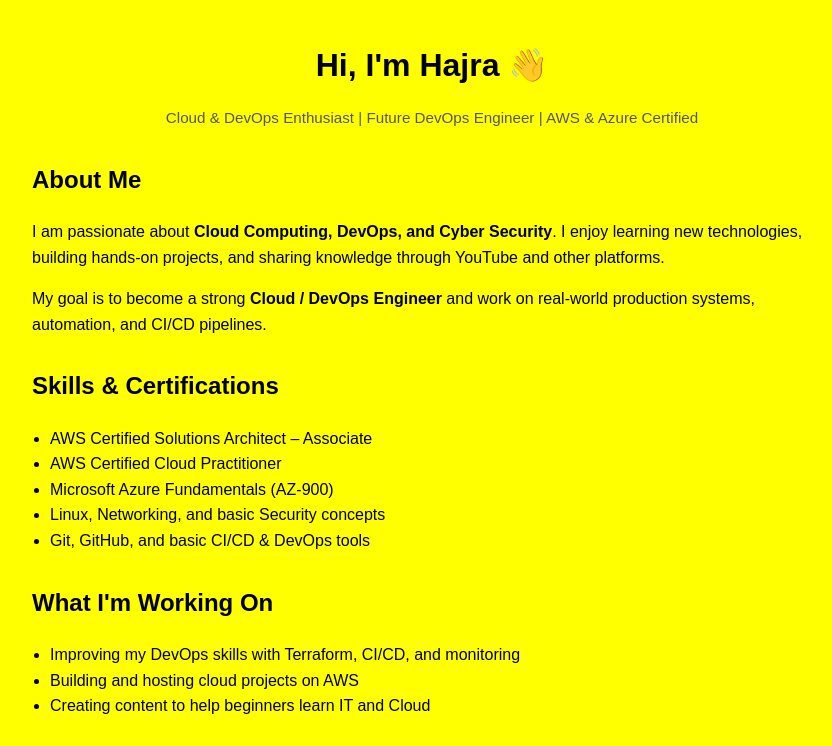
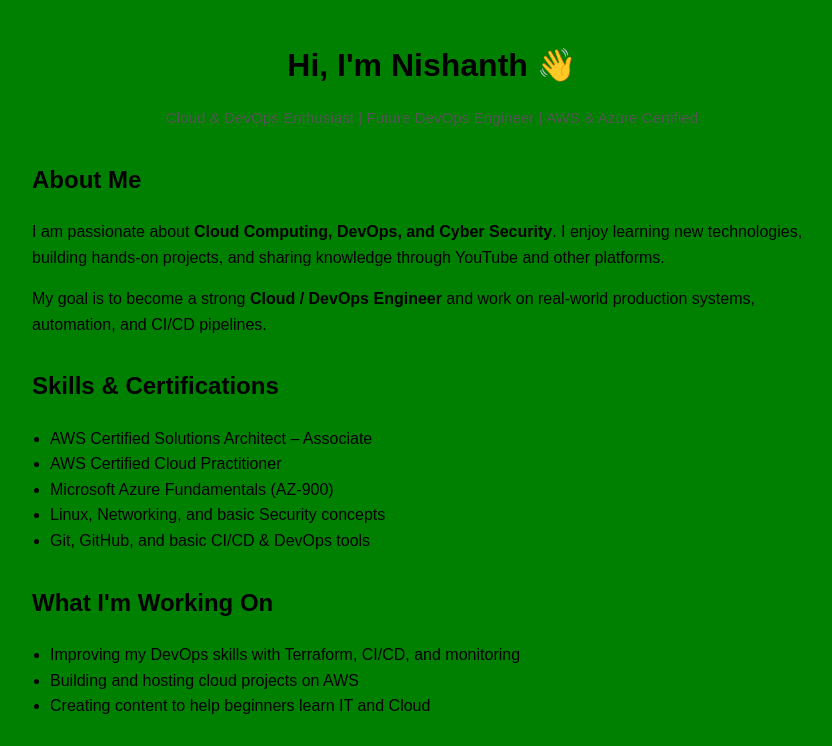
Before and after one commit to Nishanthsayam19/my-app, a website: page index.html in a window 1280 px wide. Shown: the top 746 px of the page, without its empty margins (208-1040 px from the left). Drawn offline with Linux system fonts and the light colour scheme.

Commit message:
Update index.html

```diff
--- a/index.html
+++ b/index.html
@@ -2,7 +2,7 @@
 <html lang="en">
   <head>
     <meta charset="UTF-8" />
-    <title>About Me - Hajra</title>
+    <title>About Me - Nishanth</title>
     <meta name="viewport" content="width=device-width, initial-scale=1" />
     <style>
       body {
@@ -11,7 +11,7 @@
         margin: 40px auto;
         padding: 0 20px;
         line-height: 1.6;
-        background-color: yellow; /* Background colour using spelling */
+        background-color: Green; /* Background colour using spelling */
       }
       header {
         text-align: center;
@@ -43,7 +43,7 @@
   </head>
   <body>
     <header>
-      <h1>Hi, I'm Hajra 👋</h1>
+      <h1>Hi, I'm Nishanth 👋</h1>
       <p class="tagline">
         Cloud & DevOps Enthusiast | Future DevOps Engineer | AWS & Azure Certified
       </p>
```
